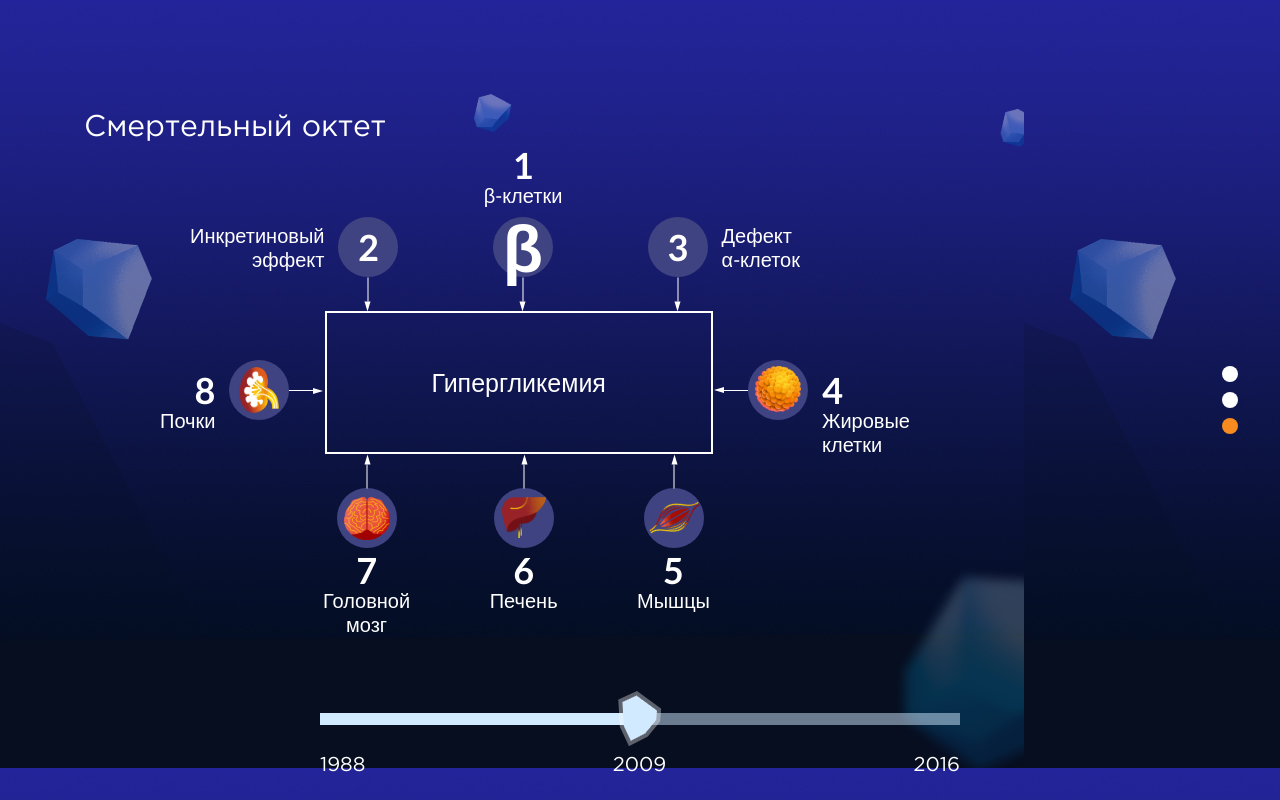
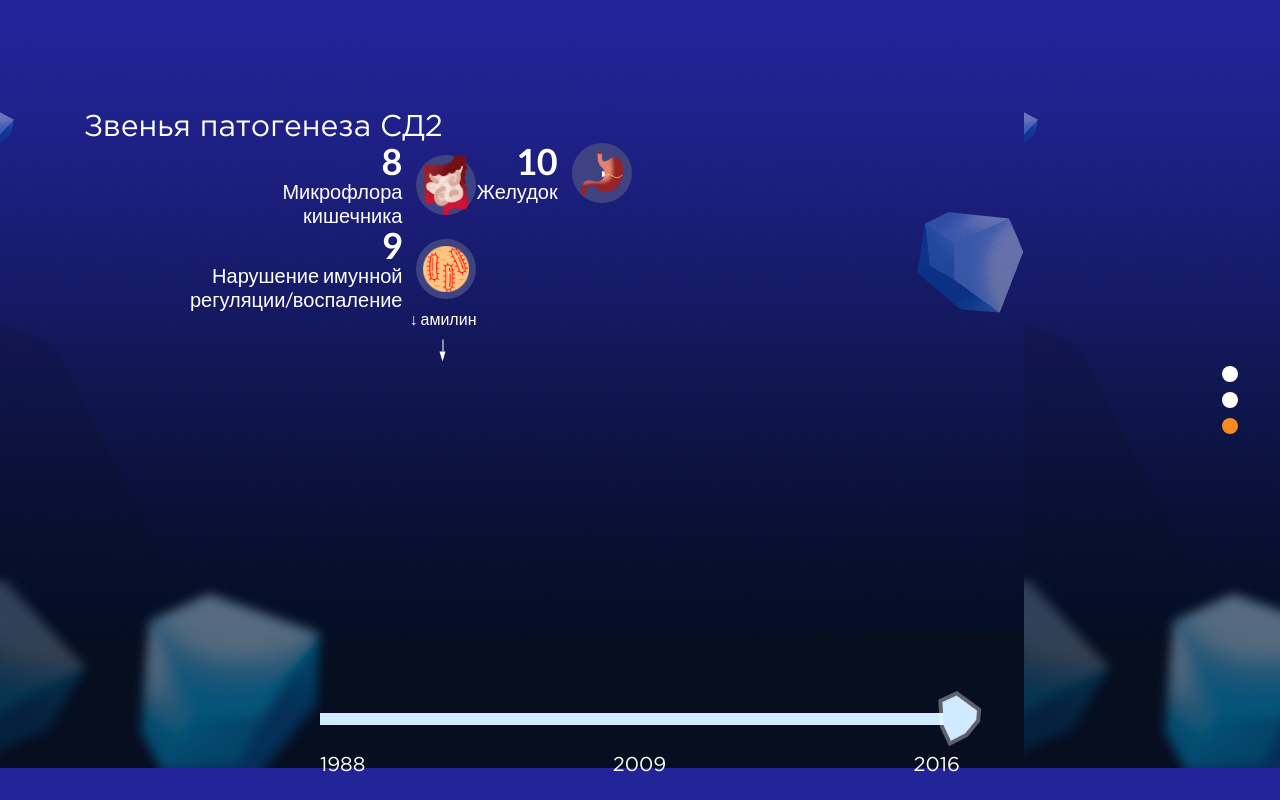
Before and after one commit to HungryOwl/therapy, a React app: page / in a window 1280 px wide. Built offline with nearby package versions, Linux system fonts and the light colour scheme.

Commit message:
Промежуточный коммит

```diff
--- a/src/components/BarSlider/BarSlider.js
+++ b/src/components/BarSlider/BarSlider.js
@@ -6,6 +6,7 @@ import Pathogenesis1998 from '../Slide/Pathogenesis1998';
 import Pathogenesis2009 from '../Slide/Pathogenesis2009';
 import Animation from '../Animation/animation'
 import { CircAnimation, ReverseAnimation } from '../Animation/animationTypes'
+import Pathogenesis2016 from "../Slide/Pathogenesis2016";
 
 class BarSlider extends Component {
     constructor(props) {
@@ -26,7 +27,7 @@ class BarSlider extends Component {
         this.sliderContent = {
             0: <Pathogenesis1998/>,
             1: <Pathogenesis2009/>,
-            2: 'третий горизонтальный слайд'
+            2: <Pathogenesis2016/>
         };
 
         this.options = {
--- a/src/components/Slide/Pathogenesis1998.js
+++ b/src/components/Slide/Pathogenesis1998.js
@@ -89,7 +89,7 @@ class Pathogenesis1998 extends Component {
 
                 <div className='hyperglycemia__row flex-jalign-between flex-align-end'>
                     <ChainLink {...chainLinks[0]}/>
-                    <div className='hyperglycemia__text'>Гипергликемия</div>
+                    <div className='hyperglycemia__panel'>Гипергликемия</div>
                     <ChainLink {...chainLinks[2]}/>
                 </div>
             </article>
--- a/src/components/Slide/Pathogenesis2009.js
+++ b/src/components/Slide/Pathogenesis2009.js
@@ -127,7 +127,7 @@ class Pathogenesis2009 extends Component {
 
                 <div className='hyperglycemia__row flex-jalign-between flex-align-start'>
                     <ChainLink {...chainLinks[3]}/>
-                    <div className='hyperglycemia__text'>Гипергликемия</div>
+                    <div className='hyperglycemia__panel'>Гипергликемия</div>
                     <ChainLink {...chainLinks[4]}/>
                 </div>
                 <div className='hyperglycemia__row flex-jalign-between flex-align-start'>
--- a/src/components/Slide/Pathogenesis2016.js
+++ b/src/components/Slide/Pathogenesis2016.js
@@ -0,0 +1,150 @@
+import React, { Component } from 'react';
+import ChainLink from '../ChainLink/ChainLink';
+import Arrow from '../Arrow/Arrow';
+
+const mainArrows = {
+    up:  {
+        length: 24,
+        deg: 270,
+        shiftX: 30
+    },
+    down: {
+        length: 24,
+        deg: 90,
+        shiftX: 30
+    },
+    left: {
+        length: 24,
+        deg: 180,
+        shiftX: 30
+    },
+    right: {
+        length: 24,
+        shiftX: 30
+    },
+};
+
+const chainLinks = [
+    {
+        layout: 'row-reverse',
+        align: 'center',
+        contentLayout: 'column',
+        contentAlign: 'end',
+        innerText: 'Микрофлора <br> кишечника',
+        img: 'intestines',
+        modificators: 'small',
+        index: 8,
+        arrows: [{}]
+    },
+    {
+        layout: 'row-reverse',
+        align: 'center',
+        contentLayout: 'column',
+        contentAlign: 'end',
+        innerText: 'Нарушение имунной <br> регуляции/воспаление',
+        index: 9,
+        img: 'infection',
+        modificators: 'small',
+        arrows: [{}]
+    },
+    {
+        layout: 'row-reverse',
+        align: 'center',
+        contentLayout: 'column',
+        contentAlign: 'end',
+        innerText: 'Желудок',
+        modificators: 'small',
+        img: 'stomach',
+        index: 10,
+        arrows: [{}]
+    },
+    {
+        layout: 'column-reverse',
+        align: 'center',
+        contentLayout: 'column',
+        contentAlign: 'center',
+        text: 'β-клетки',
+        index: 1,
+        img: 'symbolβ',
+        modificators: 'small',
+        symbol: 'β',
+        arrows: [{}]
+    },
+    {
+        layout: 'column-reverse',
+        align: 'start',
+        contentLayout: 'column',
+        contentAlign: 'start',
+        innerText: 'Жировые <br> клетки',
+        img: 'lipid',
+        modificators: 'small',
+        index: 4,
+        arrows: [mainArrows.left]
+    },
+    {
+        layout: 'column',
+        align: 'center',
+        contentLayout: 'column',
+        contentAlign: 'center',
+        innerText: 'Головной <br> мозг',
+        img: 'brain',
+        modificators: 'small',
+        index: 7,
+        arrows: [mainArrows.up]
+    },
+    {
+        layout: 'column',
+        align: 'center',
+        contentLayout: 'column',
+        contentAlign: 'center',
+        innerText: 'Печень',
+        img: 'liver',
+        modificators: 'small',
+        index: 6,
+        arrows: [mainArrows.up]
+    },
+    {
+        layout: 'column',
+        align: 'center',
+        contentLayout: 'column',
+        contentAlign: 'center',
+        innerText: 'Мышцы',
+        img: 'musle',
+        modificators: 'small',
+        index: 5,
+        arrows: [mainArrows.up]
+    }
+];
+
+class Pathogenesis2016 extends Component {
+    constructor(props) {
+        super(props);
+    }
+
+    render() {
+        return [
+            <h3 className='slide__title'>Звенья патогенеза СД2</h3>,
+            <article className='hyperglycemia hyperglycemia--sd2 flex-row'>
+                <div className='hyperglycemia__column flex-align-end'>
+                    <ChainLink {...chainLinks[0]}/>
+                    <ChainLink {...chainLinks[1]}/>
+                    <div className='hyperglycemia__text hyperglycemia__text--amylin'>
+                        <span>↓ амилин</span>
+                        <Arrow length={12} deg={90} shiftX={20}/>
+                    </div>
+
+                </div>
+
+                <div className='hyperglycemia__column'>
+                    <ChainLink {...chainLinks[2]}/>
+                </div>
+
+                <div className='hyperglycemia__column'>
+
+                </div>
+            </article>
+        ];
+    }
+}
+
+export default Pathogenesis2016;
--- a/src/components/Slider/Slider.js
+++ b/src/components/Slider/Slider.js
@@ -18,7 +18,7 @@ class Slider extends Swipable {
         this.sliderContent = {
             0: <Goals/>,
             1: <Therapy/>,
-            2: <BarSlider initialPage={1} sliderClasses={['1988', '2009', '2016']} barWidth={640}/>
+            2: <BarSlider initialPage={2} sliderClasses={['1988', '2009', '2016']} barWidth={640}/>
         };
     }
 
--- a/src/styles/components/chainLink/chainLink.styl
+++ b/src/styles/components/chainLink/chainLink.styl
@@ -62,6 +62,15 @@
   &--kidneys &__image::after
     background-image: url("../../../assets/images/kidneys.png");
 
+  &--intestines &__image::after
+    background-image: url("../../../assets/images/intestines.png");
+
+  &--infection &__image::after
+    background-image: url("../../../assets/images/infection.png");
+
+  &--stomach &__image::after
+    background-image: url("../../../assets/images/stomach.png");
+
   &--small&--musle &__image::after
     background-image: url("../../../assets/images/musle.png");
     background-size: 95%;
@@ -78,6 +87,15 @@
 
   &--small&--brain &__image::after
     background-size: 46px auto;
+
+  &--small&--intestines &__image::after
+    background-size: 46px auto;
+
+  &--small&--infection &__image::after
+    background-size: 46px auto;
+
+  &--small&--stomach &__image::after
+    background-size: 42px auto;
 
   &__content
     display: flex;
--- a/src/styles/components/hyperglycemia/hyperglycemia.styl
+++ b/src/styles/components/hyperglycemia/hyperglycemia.styl
@@ -12,6 +12,12 @@
     width: 750px;
     margin-top: 4px;
     margin-left: 160px;
+
+  &--sd2
+    display: flex;
+    width 900px;
+    margin-left: auto;
+    margin-right: auto;
 
   &__row
     display: flex;
@@ -40,17 +46,26 @@
     padding-left: 163px;
     padding-right: 200px;
 
+  &__column
+    display: flex;
+    flex-direction: column;
+
   &__text
+    position: relative;
+    font-family: "Lato", sans-serif;
+    font-weight: 500;
+
+  &__panel
     font-family: "Lato", sans-serif;
     font-weight: 500;
     border: textBorderSize solid white;
 
-  &--ternary &__text
+  &--ternary &__panel
     padding: 34px 56px;
     font-size: 19px;
     line-height: @font-size;
 
-  &--octet &__text
+  &--octet &__panel
     padding-left: 105px;
     padding-right: 105px
     font-size: 25px;
```
